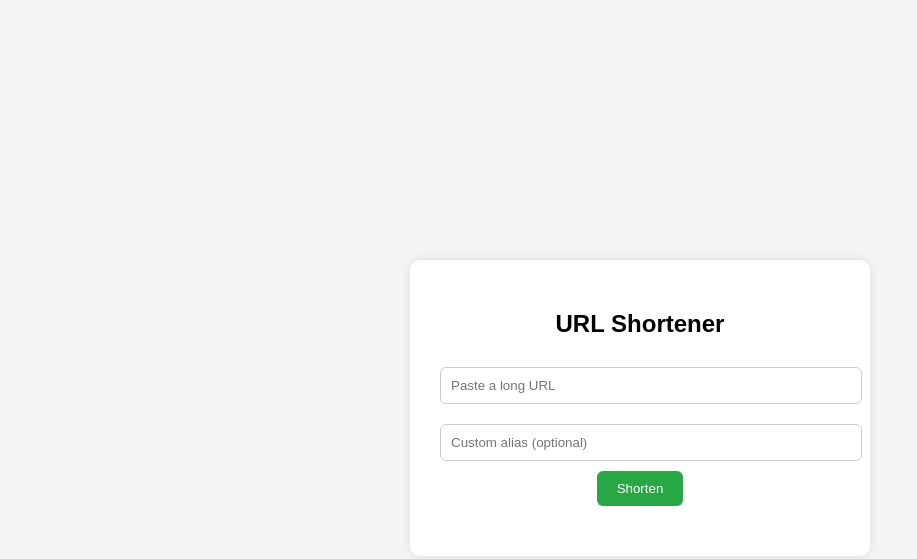
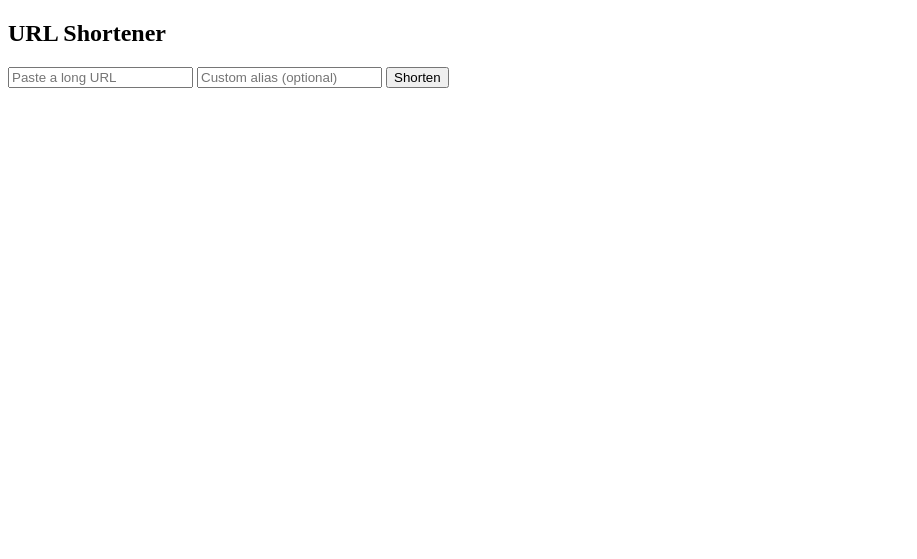
Before and after one commit to dre258j/listcrawler, a plain HTML site: page public/index.html in a window 1280 px wide. Shown: the whole page, without its empty margins (0-917 px from the left). Drawn offline with Linux system fonts and the light colour scheme.

Commit message:
Update index.html

```diff
--- a/public/index.html
+++ b/public/index.html
@@ -4,61 +4,13 @@
   <meta charset="UTF-8" />
   <title>URL Shortener</title>
   <meta name="viewport" content="width=device-width, initial-scale=1.0" />
-  <style>
-    body {
-      font-family: Arial;
-      background: #f4f4f4;
-      display: flex;
-      justify-content: center;
-      align-items: center;
-      height: 100vh;
-    }
-    .container {
-      background: white;
-      padding: 30px;
-      border-radius: 10px;
-      text-align: center;
-      box-shadow: 0 0 10px rgba(0,0,0,0.1);
-      max-width: 400px;
-      width: 100%;
-    }
-    input {
-      width: 100%;
-      padding: 10px;
-      margin: 10px 0;
-      border-radius: 6px;
-      border: 1px solid #ccc;
-    }
-    button {
-      background: #28a745;
-      color: white;
-      border: none;
-      padding: 10px 20px;
-      border-radius: 6px;
-      cursor: pointer;
-    }
-    #result {
-      margin-top: 20px;
-    }
-    .short-link {
-      display: flex;
-      justify-content: space-between;
-      align-items: center;
-      margin-top: 10px;
-      background: #eee;
-      padding: 10px;
-      border-radius: 6px;
-    }
-  </style>
 </head>
 <body>
-  <div class="container">
-    <h2>URL Shortener</h2>
-    <input type="text" id="urlInput" placeholder="Paste a long URL" required />
-    <input type="text" id="customAlias" placeholder="Custom alias (optional)" />
-    <button onclick="shorten()">Shorten</button>
-    <div id="result"></div>
-  </div>
+  <h2>URL Shortener</h2>
+  <input type="text" id="urlInput" placeholder="Paste a long URL" />
+  <input type="text" id="customAlias" placeholder="Custom alias (optional)" />
+  <button onclick="shorten()">Shorten</button>
+  <div id="result"></div>
 
   <script>
     async function shorten() {
@@ -78,10 +30,7 @@
         resultDiv.innerHTML = `<p style="color:red;">${data.error}</p>`;
       } else {
         resultDiv.innerHTML = `
-          <div class="short-link">
-            <a href="${data.shortened_url}" target="_blank">${data.shortened_url}</a>
-            <span>Clicks: 0</span>
-          </div>
+          <p>Shortened Link: <a href="${data.shortened_url}" target="_blank">${data.shortened_url}</a></p>
         `;
       }
     }
```
